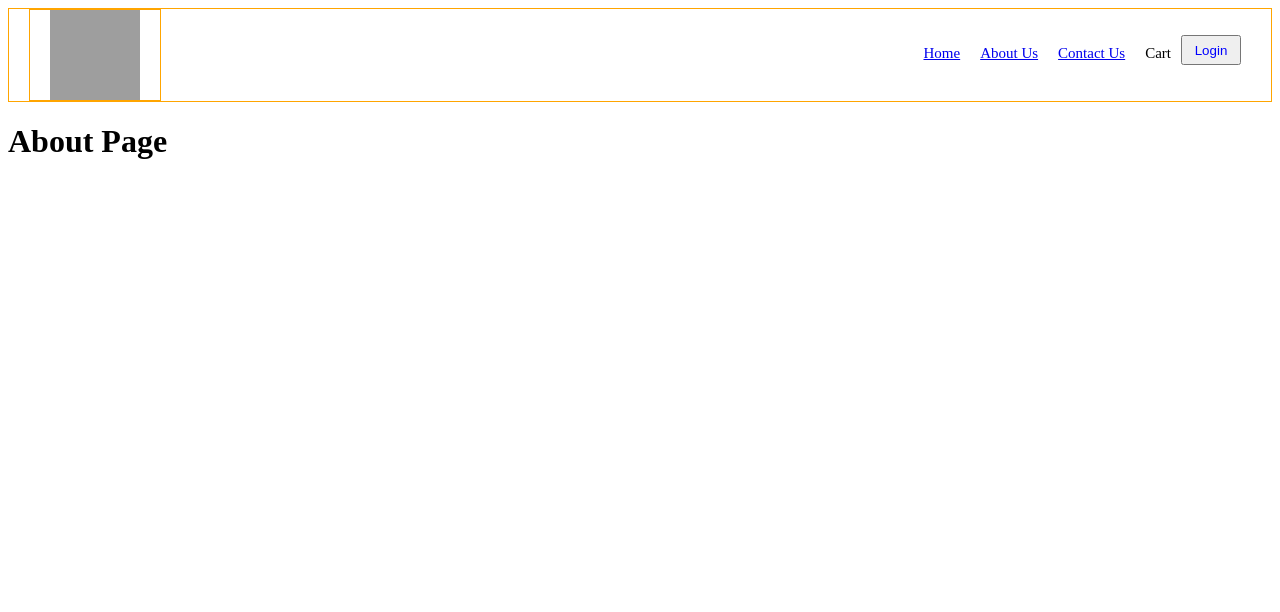
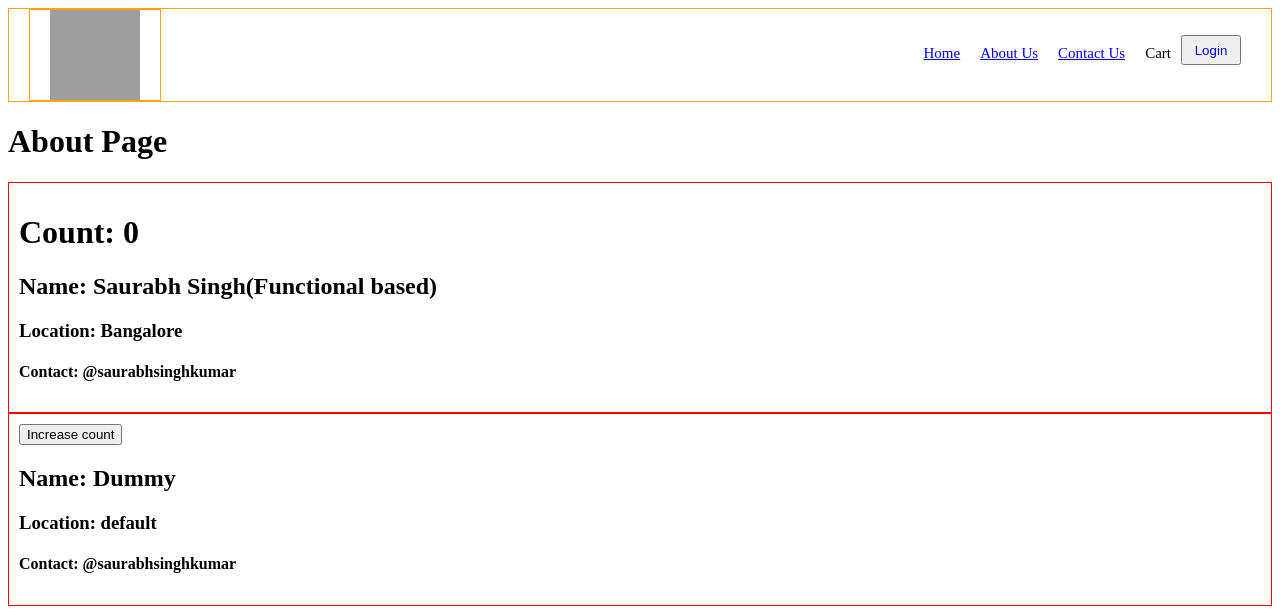
Before and after one commit to saurabh-singh-9090/food-delivery-app, a React (Vite) app: page /about in a window 1280 px wide. Shown: the top 612 px of the page. Built offline with nearby package versions, Linux system fonts and the light colour scheme; no server answers; grey boxes are pictures that could not be loaded.

Commit message:
part-8(class based concepts)

```diff
--- a/index.css
+++ b/index.css
@@ -76,3 +76,8 @@
     color: blue;
     cursor: pointer;
 }
+
+.user-card{
+    padding: 10px;
+    border: 1px solid red;
+}
--- a/src/components/About.js
+++ b/src/components/About.js
@@ -1,9 +1,28 @@
-const About = () => {
-    return (
-        <>
-            <h1>About Page</h1>
-        </>
-    )
+import React from "react";
+import User from "./User";
+import UserClass from "./UserClass";
+
+class About extends React.Component{
+    constructor(props){
+        super(props);
+        // console.log("Parent Constructor")
+    }
+
+    componentDidMount(){
+        // console.log("Parent ComponentDidMount")
+    }
+
+    render(){
+        // console.log("Parent Render")
+        return (
+            <>
+            <div>
+                <h1>About Page</h1>
+                <User name="Saurabh Singh(Functional based)" location={"Bangalore"}/>
+                <UserClass name="Saurabh Singh(class based)" location={"Bangalore"}/>
+            </div></>
+        )
+    }
 }
 
 export default About;
--- /dev/null
+++ b/src/components/User.js
@@ -0,0 +1,19 @@
+import { useState } from "react";
+
+
+const User = (props) => {
+
+    const [count, setCount] = useState(0);
+    const {name,location} = props;
+
+  return (
+    <div className="user-card">
+      <h1>Count: {count}</h1>
+      <h2>Name: {name}</h2>
+      <h3>Location: {location}</h3>
+      <h4>Contact: @saurabhsinghkumar</h4>
+    </div>
+  );
+};
+
+export default User;
--- /dev/null
+++ b/src/components/UserClass.js
@@ -0,0 +1,65 @@
+import React from "react";
+
+class UserClass extends React.Component {
+  constructor(props) {
+    super(props); //This is mandatory for class based components
+    this.state = {
+      userInfo: {
+        name: "Dummy",
+        location: "default",
+      },
+    };
+    // console.log("Child Constructor")
+  }
+
+  async componentDidMount() {
+    // console.log("Child ComponentDidMount")
+    const data = await fetch("https://api.github.com/users/saurabh-singh-9090");
+    const json = await data.json();
+    this.setState({
+      userInfo: json,
+    });
+
+    this.timer = setInterval(()=>{
+        console.log("HELLO REACT")
+    },100);
+  }
+
+  componentDidUpdate(){
+    console.log("ComponentDidUpdate called")
+  }
+
+  componentWillUnmount(){
+    clearInterval(this.timer);
+    crossOriginIsolated.log("componentWillUnmount")
+  }
+
+  render() {
+    //   console.log("Child Render")
+    //   const {name, location} = this.props;
+    const {
+      count,
+      userInfo: { name, location },
+    } = this.state;
+
+    return (
+      <div className="user-card">
+        <button
+          onClick={() => {
+            //Here,only count variable will be updated and rest other state variable will remain same
+            this.setState({
+              count: this.state.count + 1,
+            });
+          }}
+        >
+          Increase count
+        </button>
+        <h2>Name: {name}</h2>
+        <h3>Location: {location}</h3>
+        <h4>Contact: @saurabhsinghkumar</h4>
+      </div>
+    );
+  }
+}
+
+export default UserClass;
```
